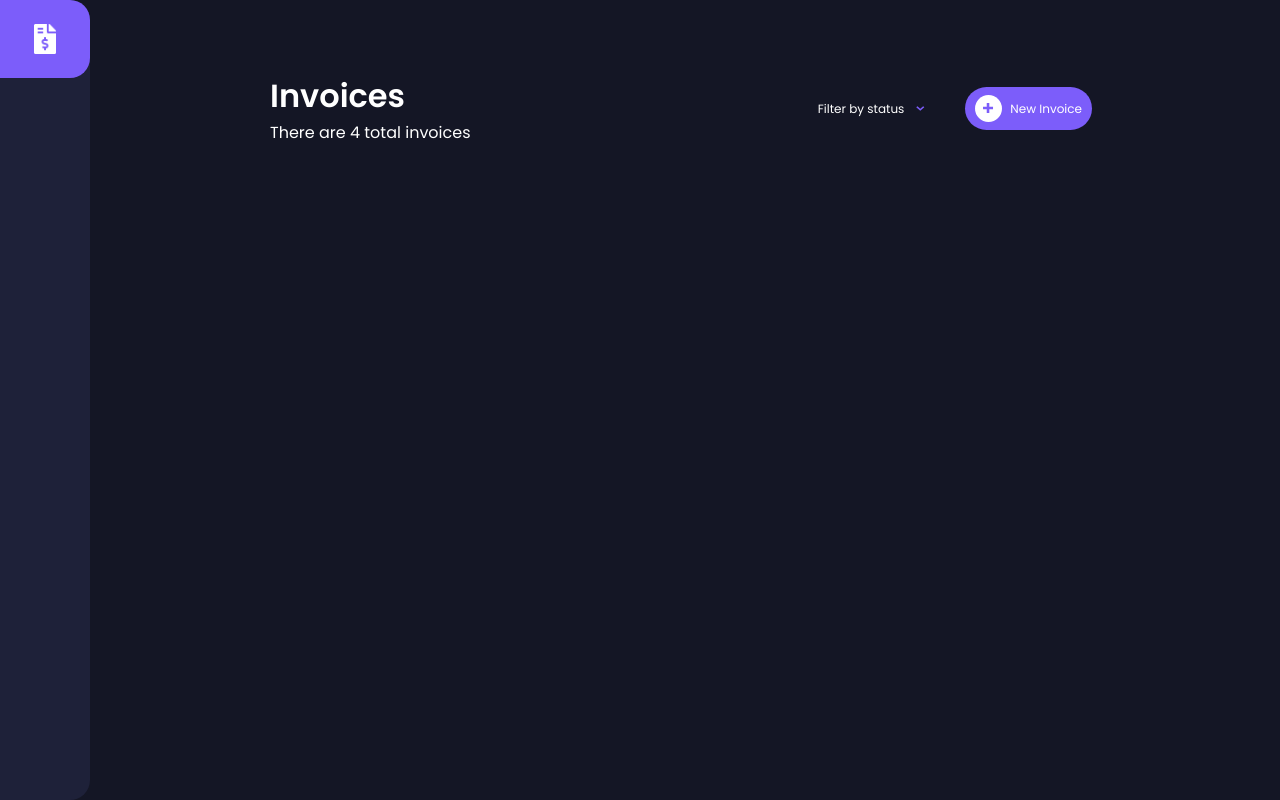
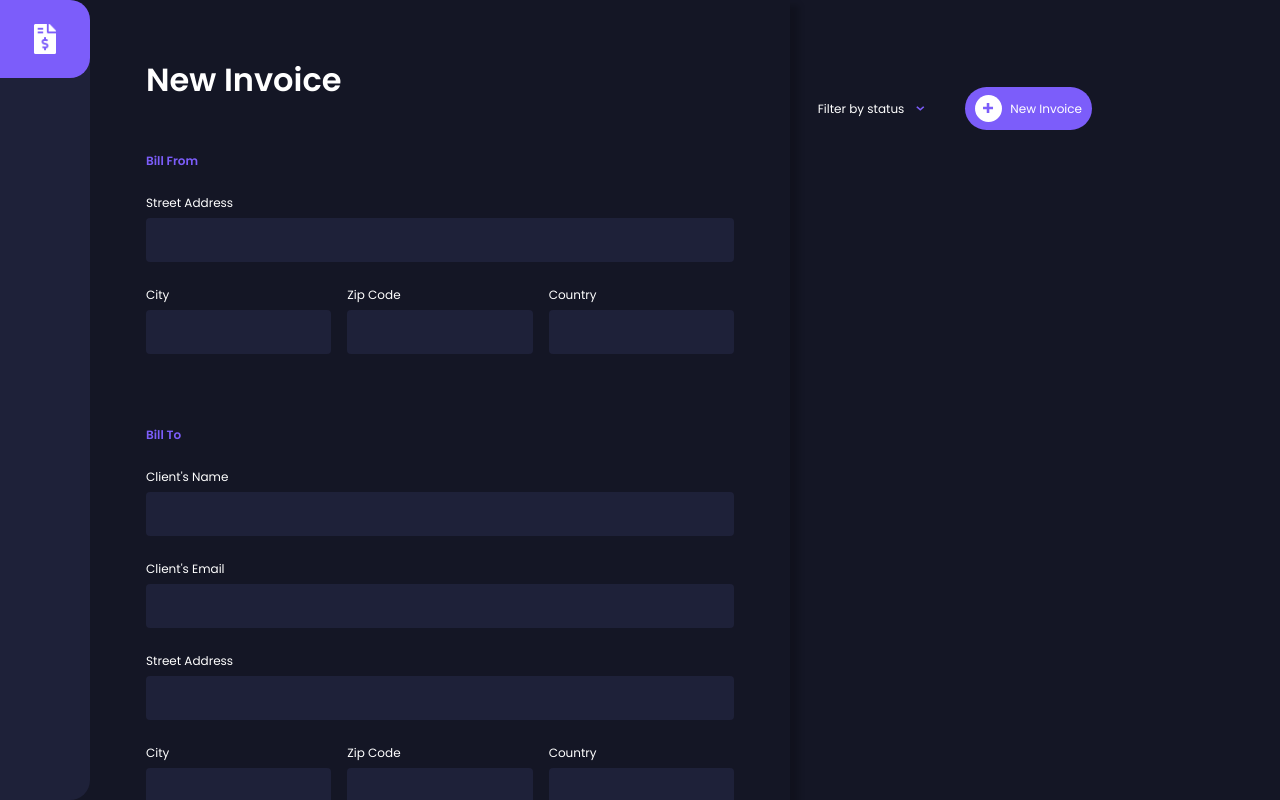
Before and after one commit to faudi3/invoices, a Vue app: page / in a window 1280 px wide. Built offline with nearby package versions, Linux system fonts and the light colour scheme.

Commit message:
verstka new invoice popup

```diff
--- a/src/App.vue
+++ b/src/App.vue
@@ -3,6 +3,7 @@
     <div v-if="!mobile" class="app flex flex-column">
       <NavigationComp />
       <div class="app-content flex flex-column">
+        <InvoiceModel />
         <router-view />
       </div>
     </div>
@@ -15,6 +16,7 @@
 
 <script>
 import NavigationComp from "@/components/NavigationComp";
+import InvoiceModel from "@/components/InvoiceModel";
 export default {
   data() {
     return {
@@ -23,6 +25,7 @@
   },
   components: {
     NavigationComp,
+    InvoiceModel,
   },
   created() {
     this.checkScreen();
--- /dev/null
+++ b/src/components/InvoiceModel.vue
@@ -0,0 +1,373 @@
+<template>
+  <div
+    @click="checkClick"
+    ref="invoiceWrap"
+    class="invoice-wrap flex flex-column"
+  >
+    <form @submit.prevent="submitForm" class="invoice-content">
+      <h1>New Invoice</h1>
+
+      <!-- Bill From -->
+      <div class="bill-from flex flex-column">
+        <h4>Bill From</h4>
+        <div class="input flex flex-column">
+          <label for="billerStreetAddress">Street Address</label>
+          <input
+            required
+            type="text"
+            id="billerStreetAddress"
+            v-model="billerStreetAddress"
+          />
+        </div>
+        <div class="location-details flex">
+          <div class="input flex flex-column">
+            <label for="billerCity">City</label>
+            <input required type="text" id="billerCity" v-model="billerCity" />
+          </div>
+          <div class="input flex flex-column">
+            <label for="billerZipCode">Zip Code</label>
+            <input
+              required
+              type="text"
+              id="billerZipCode"
+              v-model="billerZipCode"
+            />
+          </div>
+          <div class="input flex flex-column">
+            <label for="billerCountry">Country</label>
+            <input
+              required
+              type="text"
+              id="billerCountry"
+              v-model="billerCountry"
+            />
+          </div>
+        </div>
+      </div>
+
+      <!-- Bill To -->
+      <div class="bill-to flex flex-column">
+        <h4>Bill To</h4>
+        <div class="input flex flex-column">
+          <label for="clientName">Client's Name</label>
+          <input required type="text" id="clientName" v-model="clientName" />
+        </div>
+        <div class="input flex flex-column">
+          <label for="clientEmail">Client's Email</label>
+          <input required type="text" id="clientEmail" v-model="clientEmail" />
+        </div>
+        <div class="input flex flex-column">
+          <label for="clientStreetAddress">Street Address</label>
+          <input
+            required
+            type="text"
+            id="clientStreetAddress"
+            v-model="clientStreetAddress"
+          />
+        </div>
+        <div class="location-details flex">
+          <div class="input flex flex-column">
+            <label for="clientCity">City</label>
+            <input required type="text" id="clientCity" v-model="clientCity" />
+          </div>
+          <div class="input flex flex-column">
+            <label for="clientZipCode">Zip Code</label>
+            <input
+              required
+              type="text"
+              id="clientZipCode"
+              v-model="clientZipCode"
+            />
+          </div>
+          <div class="input flex flex-column">
+            <label for="clientCountry">Country</label>
+            <input
+              required
+              type="text"
+              id="clientCountry"
+              v-model="clientCountry"
+            />
+          </div>
+        </div>
+      </div>
+
+      <!-- Invoice Work Details -->
+      <div class="invoice-work flex flex-column">
+        <div class="payment flex">
+          <div class="input flex flex-column">
+            <label for="invoiceDate">Invoice Date</label>
+            <input
+              disabled
+              type="text"
+              id="invoiceDate"
+              v-model="invoiceDate"
+            />
+          </div>
+          <div class="input flex flex-column">
+            <label for="paymentDueDate">Payment Due</label>
+            <input
+              disabled
+              type="text"
+              id="paymentDueDate"
+              v-model="paymentDueDate"
+            />
+          </div>
+        </div>
+        <div class="input flex flex-column">
+          <label for="paymentTerms">Payment Terms</label>
+          <select required type="text" id="paymentTerms" v-model="paymentTerms">
+            <option value="30">Net 30 Days</option>
+            <option value="60">Net 60 Days</option>
+          </select>
+        </div>
+        <div class="input flex flex-column">
+          <label for="productDescription">Product Description</label>
+          <input
+            required
+            type="text"
+            id="productDescription"
+            v-model="productDescription"
+          />
+        </div>
+        <div class="work-items">
+          <h3>Item List</h3>
+          <table class="item-list">
+            <tr class="table-heading flex">
+              <th class="item-name">Item Name</th>
+              <th class="qty">Qty</th>
+              <th class="price">Price</th>
+              <th class="total">Toal</th>
+            </tr>
+            <tr
+              class="table-items flex"
+              v-for="(item, index) in invoiceItemList"
+              :key="index"
+            >
+              <td class="item-name">
+                <input type="text" v-model="item.itemName" />
+              </td>
+              <td class="qty"><input type="text" v-model="item.qty" /></td>
+              <td class="price"><input type="text" v-model="item.price" /></td>
+              <td class="total flex">
+                ${{ (item.total = item.qty * item.price) }}
+              </td>
+              <img
+                @click="deleteInvoiceItem(item.id)"
+                src="@/assets/icon-delete.svg"
+                alt=""
+              />
+            </tr>
+          </table>
+
+          <div @click="addNewInvoiceItem" class="flex button">
+            <img src="@/assets/icon-plus.svg" alt="" />
+            Add New Item
+          </div>
+        </div>
+      </div>
+
+      <!-- Save/Exit -->
+      <div class="save flex">
+        <div class="left">
+          <button type="button" @click="closeInvoice" class="red">
+            Cancel
+          </button>
+        </div>
+        <div class="right flex">
+          <button
+            v-if="!editInvoice"
+            type="submit"
+            @click="saveDraft"
+            class="dark-purple"
+          >
+            Save Draft
+          </button>
+          <button
+            v-if="!editInvoice"
+            type="submit"
+            @click="publishInvoice"
+            class="purple"
+          >
+            Create Invoice
+          </button>
+          <button v-if="editInvoice" type="sumbit" class="purple">
+            Update Invoice
+          </button>
+        </div>
+      </div>
+    </form>
+  </div>
+</template>
+
+<script>
+export default {
+  name: "InvoiceModel",
+  data() {
+    return {
+      /* dateOptions: { year: "numeric", month: "short", day: "numeric" },
+      docId: null,
+      loading: null,*/
+      billerStreetAddress: null,
+      billerCity: null,
+      billerZipCode: null,
+      billerCountry: null,
+      clientName: null,
+      clientEmail: null,
+      clientStreetAddress: null,
+      clientCity: null,
+      clientZipCode: null,
+      clientCountry: null,
+      invoiceDateUnix: null,
+      invoiceDate: null,
+      paymentTerms: null,
+      paymentDueDateUnix: null,
+      paymentDueDate: null,
+      productDescription: null,
+      invoicePending: null,
+      invoiceDraft: null,
+      invoiceItemList: [],
+      invoiceTotal: 0,
+    };
+  },
+};
+</script>
+
+<style lang="scss" scoped>
+.invoice-wrap {
+  position: fixed;
+  top: 0;
+  left: 0;
+  width: 100%;
+  height: 100vh;
+  overflow: scroll;
+  &::-webkit-scrollbar {
+    display: none;
+  }
+  @media (min-width: 900px) {
+    left: 90px;
+  }
+  .invoice-content {
+    position: relative;
+    padding: 56px;
+    max-width: 700px;
+    width: 100%;
+    background-color: #141625;
+    color: #fff;
+    box-shadow: 10px 4px 6px -1px rgba(0, 0, 0, 0.2),
+      0 2px 4px -1px rgba(0, 0, 0, 0.06);
+    h1 {
+      margin-bottom: 48px;
+      color: #fff;
+    }
+    h3 {
+      margin-bottom: 16px;
+      font-size: 18px;
+      color: #777f98;
+    }
+    h4 {
+      color: #7c5dfa;
+      font-size: 12px;
+      margin-bottom: 24px;
+    }
+    // Bill To / Bill From
+    .bill-to,
+    .bill-from {
+      margin-bottom: 48px;
+      .location-details {
+        gap: 16px;
+        div {
+          flex: 1;
+        }
+      }
+    }
+    // Invoice Work
+    .invoice-work {
+      .payment {
+        gap: 24px;
+        div {
+          flex: 1;
+        }
+      }
+      .work-items {
+        .item-list {
+          width: 100%;
+          // Item Table Styling
+          .table-heading,
+          .table-items {
+            gap: 16px;
+            font-size: 12px;
+            .item-name {
+              flex-basis: 50%;
+            }
+            .qty {
+              flex-basis: 10%;
+            }
+            .price {
+              flex-basis: 20%;
+            }
+            .total {
+              flex-basis: 20%;
+              align-self: center;
+            }
+          }
+          .table-heading {
+            margin-bottom: 16px;
+            th {
+              text-align: left;
+            }
+          }
+          .table-items {
+            position: relative;
+            margin-bottom: 24px;
+            img {
+              position: absolute;
+              top: 15px;
+              right: 0;
+              width: 12px;
+              height: 16px;
+            }
+          }
+        }
+        .button {
+          color: #fff;
+          background-color: #252945;
+          align-items: center;
+          justify-content: center;
+          width: 100%;
+          img {
+            margin-right: 4px;
+          }
+        }
+      }
+    }
+    .save {
+      margin-top: 60px;
+      div {
+        flex: 1;
+      }
+      .right {
+        justify-content: flex-end;
+      }
+    }
+  }
+  .input {
+    margin-bottom: 24px;
+  }
+  label {
+    font-size: 12px;
+    margin-bottom: 6px;
+  }
+  input,
+  select {
+    width: 100%;
+    background-color: #1e2139;
+    color: #fff;
+    border-radius: 4px;
+    padding: 12px 4px;
+    border: none;
+    &:focus {
+      outline: none;
+    }
+  }
+}
+</style>
```
